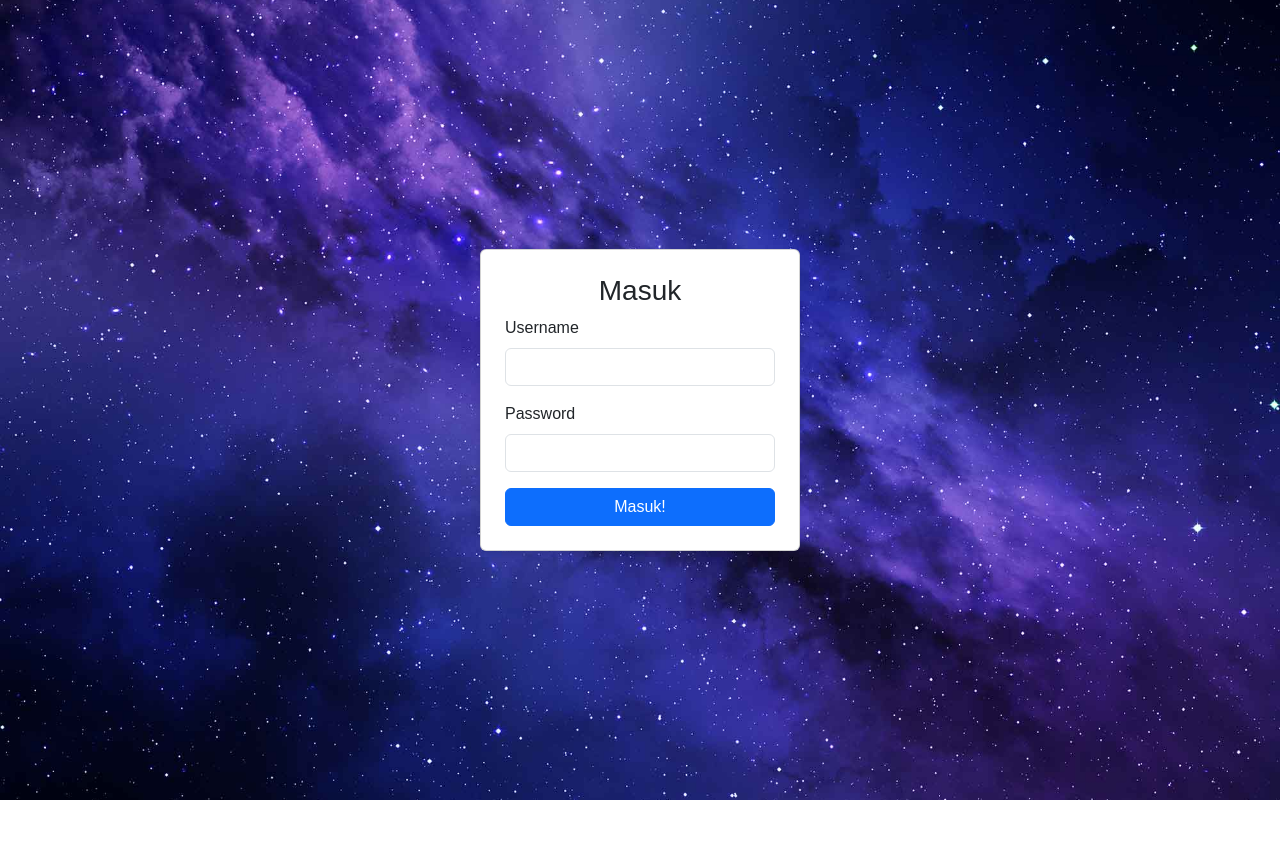
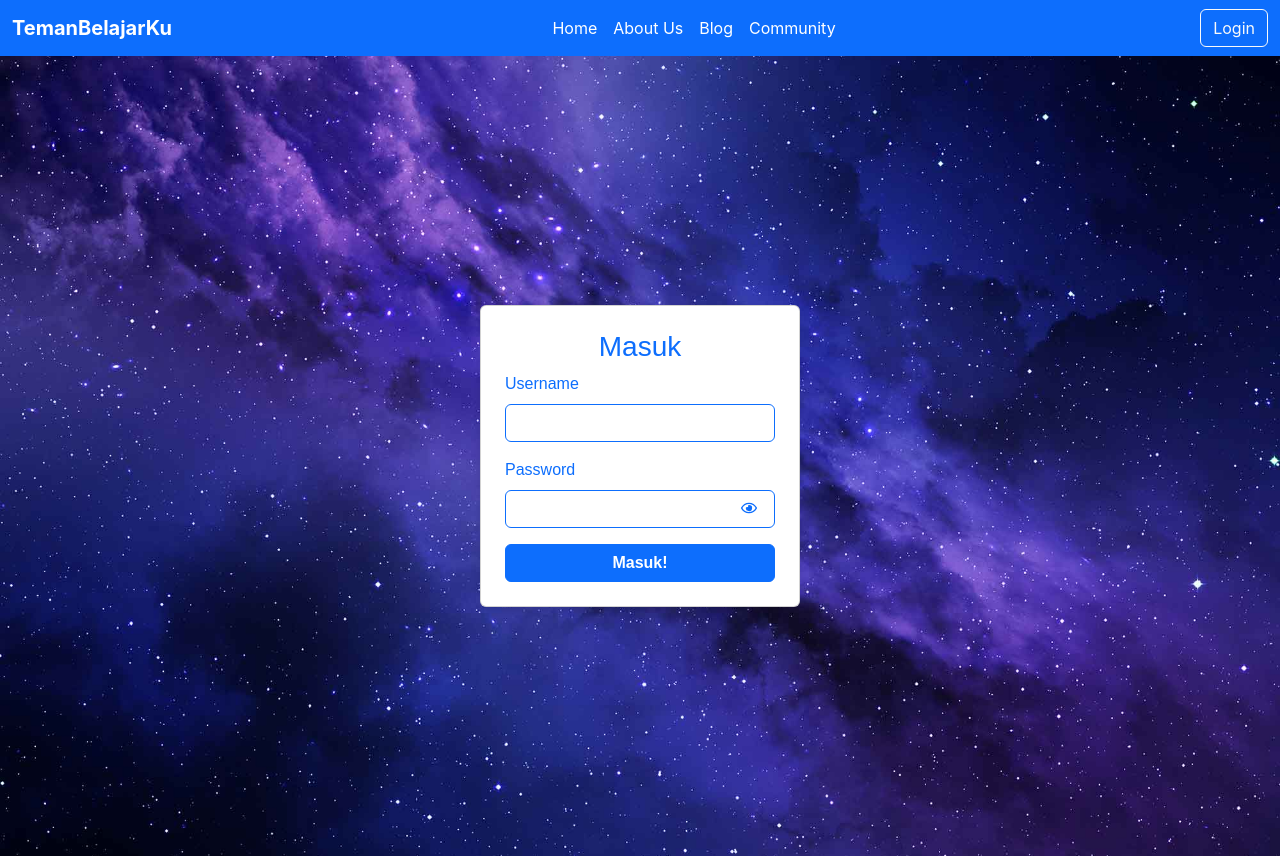
Before and after one commit to frztmr/ujian-online, a React (Vite) app: page /login in a window 1280 px wide. Before the commit the page ends 800 px from the top, so only its background shows below. Built offline with nearby package versions, Linux system fonts and the light colour scheme.

Commit message:
added DesktopSideMenu, HomePage, and modify HeaderBar and LoginPage

```diff
--- a/src/App.css
+++ b/src/App.css
@@ -7,14 +7,17 @@
 } */
 
 .glass-effect {
-    background: rgba(255, 255, 255, 0.1); /* Semi-transparent white */
-    backdrop-filter: blur(10px); /* Blur the background behind the card */
+    background: rgba(255, 255, 255, 0.1);
+    /* Semi-transparent white */
+    backdrop-filter: blur(10px);
+    /* Blur the background behind the card */
     border-radius: 10px;
     box-shadow: 0 4px 6px rgba(0, 0, 0, 0.1);
 }
 
 .login-background {
-    background-image: url('/login-background.jpg'); /* Replace with your image path */
+    background-image: url('/login-background.jpg');
+    /* Replace with your image path */
     background-size: cover;
     background-position: center;
     margin: 0;
@@ -24,3 +27,42 @@
     align-items: center;
     font-family: Arial, sans-serif;
 }
+
+/* Toggle button styles */
+.toggle-visibility-btn {
+    position: absolute;
+    top: 72%;
+    right: 5px;
+    transform: translateY(-50%);
+    border: none;
+    background: none;
+    padding: 0;
+    margin: 0;
+    cursor: pointer;
+    color: #000;
+    display: flex;
+    align-items: center;
+    justify-content: center;
+}
+
+
+.btn-outline-light {
+    border-radius: 50px;
+    padding: 0.5rem 1rem;
+}
+
+/* DesktopSideMenu */
+.sidebar {
+    width: 250px;
+}
+
+/* DesktopSideMenu */
+.nav-link {
+    font-size: 1.1rem;
+}
+
+/* DesktopSideMenu */
+.nav-link:hover {
+    background-color: #e9ecef;
+    border-radius: 5px;
+}
--- a/src/App.jsx
+++ b/src/App.jsx
@@ -12,8 +12,9 @@ import { Route, Routes } from "react-router-dom";
 
 import LandingPage from './pages/LandingPage';
 import LoginPage from './pages/LoginPage';
+import HomePage from './pages/HomePage';
 
-import Headerbar from './component/headerbar';
+import Headerbar from './component/HeaderBar';
 
 function App() {
 
@@ -22,6 +23,7 @@ function App() {
     <Headerbar />
       <Routes>
         <Route path="/" element={<LandingPage />} />
+        <Route path="/home" element={<HomePage />} />
         <Route path="/login" element={<LoginPage />} />
       </Routes>
     </>
--- /dev/null
+++ b/src/component/DesktopSideMenu.jsx
@@ -0,0 +1,23 @@
+import React from "react";
+import { RiDashboard2Fill } from 'react-icons/ri';
+
+
+
+const DesktopSideMenu = () => {
+
+    return (
+        <div className="sidebar d-flex flex-column bg-light vh-100 p-3">
+            <ul className="nav flex-column">
+                <li className="nav-item mb-3">
+                    <a href="#" className="nav-link d-flex align-items-center text-dark">
+                        <RiDashboard2Fill size={24} className="me-2" />
+                        Dashboard
+                    </a>
+                </li>
+                {/* Add more menu items here */}
+            </ul>
+        </div>
+    );
+};
+
+export default DesktopSideMenu;
--- a/src/component/headerbar.jsx
+++ b/src/component/headerbar.jsx
@@ -1,12 +1,36 @@
 import React from "react";
-import { Box, Flex, Text, Avatar, Link } from '@chakra-ui/react';
-// import 'bootstrap/dist/css/bootstrap.min.css';
+
+import { useNavigate } from "react-router-dom";
 
 const Headerbar = () => {
+
+    const navigate = useNavigate()
+
     return (
-         <div>
-
-         </div>
+        <nav className="navbar navbar-expand-lg navbar-primary bg-primary">
+            <div className="container-fluid">
+                <a className="navbar-brand text-white fw-bold" onClick={() => navigate('/')}>TemanBelajarKu</a>
+                <div className="collapse navbar-collapse justify-content-center" id="navbarNav">
+                    <ul className="navbar-nav">
+                        <li className="nav-item">
+                            <a className="nav-link text-white" href="#">Home</a>
+                        </li>
+                        <li className="nav-item">
+                            <a className="nav-link text-white" href="#">About Us</a>
+                        </li>
+                        <li className="nav-item">
+                            <a className="nav-link text-white" href="#">Blog</a>
+                        </li>
+                        <li className="nav-item">
+                            <a className="nav-link text-white" href="#">Community</a>
+                        </li>
+                    </ul>
+                </div>
+                <div className="d-flex">
+                    <button className="btn btn-outline-light" onClick={() => navigate('/login')}>Login</button>
+                </div>
+            </div>
+        </nav>
     )
 }
 
--- /dev/null
+++ b/src/pages/HomePage.jsx
@@ -0,0 +1,18 @@
+import React from "react";
+import DesktopSideMenu from "../component/DesktopSideMenu";
+
+
+const HomePage = () => {
+    return (
+        <div className="d-flex">
+            <DesktopSideMenu />
+            <div className="content flex-grow-1 p-3">
+                <h1>HOMEPAGE</h1>
+                <p>This is the content of the homepage.</p>
+            </div>
+
+        </div>
+    )
+}
+
+export default HomePage;
--- a/src/pages/LoginPage.jsx
+++ b/src/pages/LoginPage.jsx
@@ -1,27 +1,64 @@
 import React from "react";
-
+import { FaRegEye, FaRegEyeSlash } from "react-icons/fa";
+import { useNavigate } from "react-router-dom";
 
 const LoginPage = () => {
+
+    const navigate = useNavigate();
+
+    const [namaPengguna, setNamaPengguna] = React.useState('')
+    const [kataSandi, setKataSandi] = React.useState('')
+
+    const [terlihat, setTerlihat] = React.useState(false)
+
+    const toggleVisibility = () => {
+        setTerlihat(!terlihat);
+    };
+
+    const onLogin = () => {
+        navigate('/home')
+    }
     return (
 
-        <div className=" ketengah login-background">
+        <div className="ketengah login-background ">
             <div className="d-flex justify-content-center p-5 min-vh-100">
-                <div className="d-flex justify-content-center  align-items-center ">
-                    <div className="card p-4 glass-effect " style={{ width: '20rem' }}>
-                        <h3 className="card-title text-center">Masuk</h3>
+                <div className="d-flex justify-content-center align-items-center">
+                    <div className="card p-4 glass-effect" style={{ width: '20rem' }}>
+                        <h3 className="card-title text-center text-primary ">Masuk</h3>
                         <form>
                             <div className="mb-3">
-                                <label htmlFor="email" className="form-label">Username</label>
-                                <input type="email" className="form-control" id="email" required />
+                                <label htmlFor="email" className="form-label text-primary">Username</label>
+                                <input
+                                    type="text"
+                                    className="form-control border-primary text-primary"
+                                    id="email"
+                                    value={namaPengguna}
+                                    onChange={(e) => setNamaPengguna(e.target.value)}
+                                    required
+                                />
                             </div>
-                            <div className="mb-3">
-                                <label htmlFor="password" className="form-label">Password</label>
-                                <input type="password" className="form-control" id="password" required />
+                            <div className="mb-3 position-relative">
+                                <label htmlFor="password" className="form-label text-primary">Password</label>
+                                <input
+                                    type={terlihat ? "text" : "password"}
+                                    className="form-control border-primary text-primary"
+                                    id="password"
+                                    value={kataSandi}
+                                    onChange={(e) => setKataSandi(e.target.value)}
+                                    required
+                                />
+                                <button
+                                    type="button"
+                                    className="btn btn-link toggle-visibility-btn"
+                                    onClick={toggleVisibility}
+                                    style={{ textDecoration: 'none' }}
+                                >
+                                    {terlihat ? <FaRegEyeSlash /> : <FaRegEye />}
+                                </button>
                             </div>
-                            <button type="submit" className="btn btn-primary w-100">Masuk!</button>
+                            <button type="submit" className="btn btn-primary w-100 fw-bold" onClick={onLogin}>Masuk!</button>
                         </form>
                     </div>
-
                 </div>
             </div>
         </div>
```
